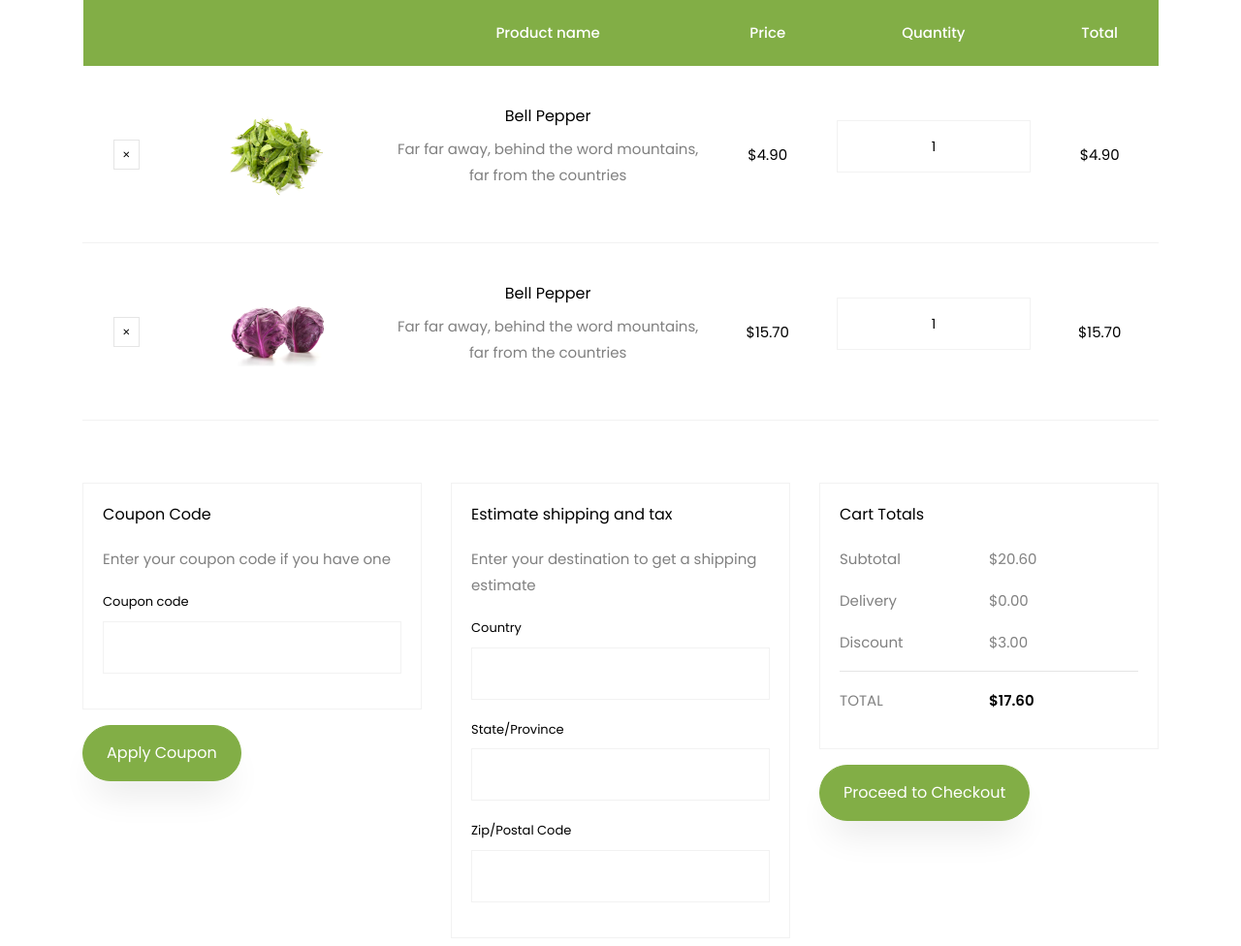
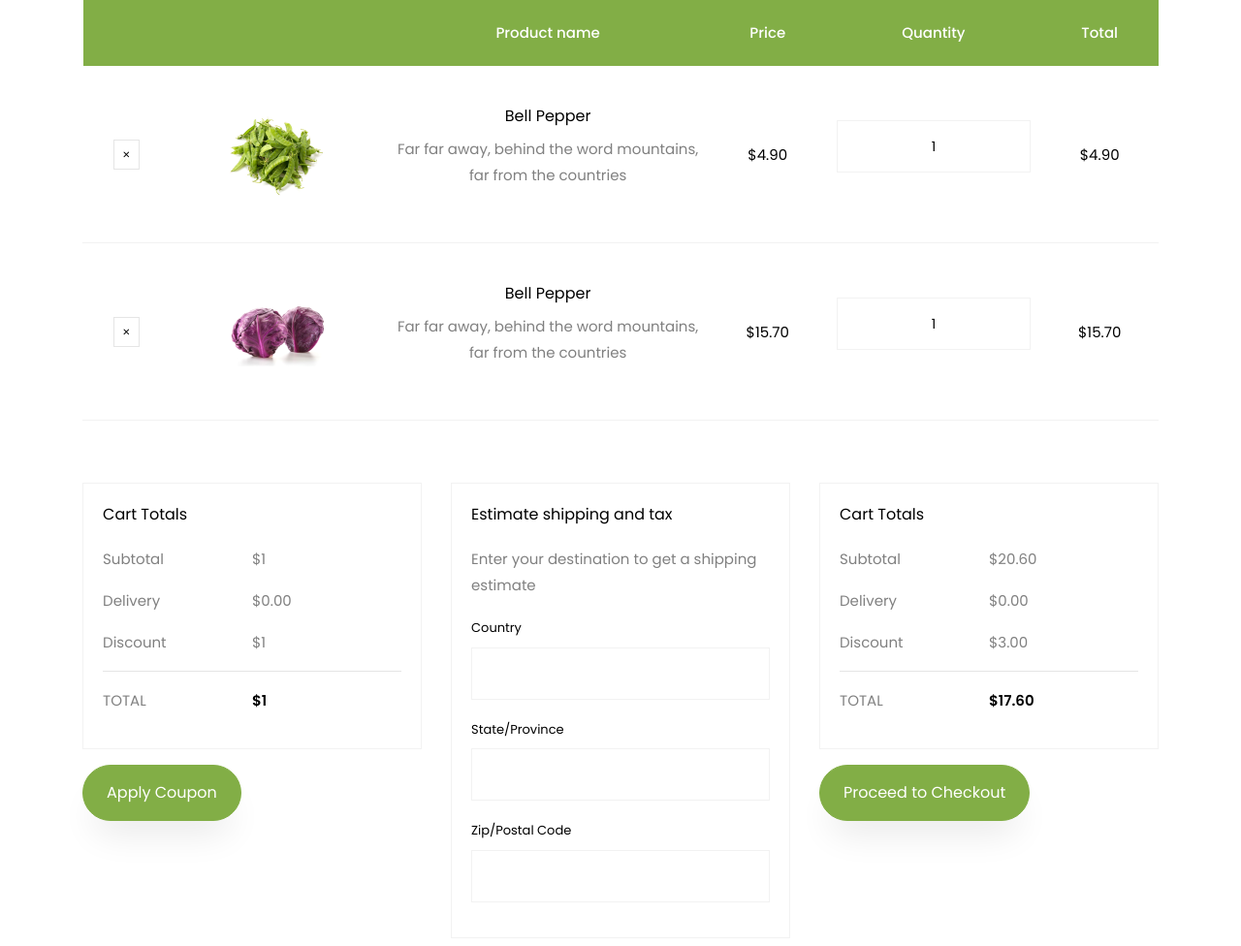
Before and after one commit to barmalie/PYWEBDjango, a Django app: template apps/cart_shop/templates/cart_shop/cart.html in a window 1280 px wide. Shown: the part 553-1529 px from the top of the page at 97% size. Run offline with Django 4.2, Linux system fonts and the light colour scheme; tables that the repository leaves empty hold one stand-in row (values such as "Sample post"); the template is opened without the code that fills it: values that come from a table or form of the project are taken from there, most other values are stand-ins (such as "Sample title", 1, 10 or a date in 2020); parts of the project's set-up code (start-up, migrations or seed data) failed here and were passed over; some libraries are stand-ins or nearby versions; some web fonts are replaced.

Commit message:
практика 3 87 пункт

```diff
--- a/apps/cart_shop/templates/cart_shop/cart.html
+++ b/apps/cart_shop/templates/cart_shop/cart.html
@@ -114,6 +114,7 @@
 						      </tr>
 						    </thead>
 						    <tbody>
+                            {% for item in cart_items %}
 						      <tr class="text-center">
 						        <td class="product-remove"><a href="#"><span class="ion-ios-close"></span></a></td>
 
@@ -134,7 +135,7 @@
 
 						        <td class="total">$4.90</td>
 						      </tr><!-- END TR-->
-
+                                {%endfor%}
 						      <tr class="text-center">
 						        <td class="product-remove"><a href="#"><span class="ion-ios-close"></span></a></td>
 
@@ -163,16 +164,27 @@
     		<div class="row justify-content-end">
     			<div class="col-lg-4 mt-5 cart-wrap ftco-animate">
     				<div class="cart-total mb-3">
-    					<h3>Coupon Code</h3>
-    					<p>Enter your coupon code if you have one</p>
-  						<form action="#" class="info">
-	              <div class="form-group">
-	              	<label for="">Coupon code</label>
-	                <input type="text" class="form-control text-left px-3" placeholder="">
-	              </div>
-	            </form>
-    				</div>
-    				<p><a href="checkout.html" class="btn btn-primary py-3 px-4">Apply Coupon</a></p>
+                      <h3>Cart Totals</h3>
+                      <p class="d-flex">
+                         <span>Subtotal</span>
+                         <span>${{total_price_no_discount}}</span>
+                      </p>
+                      <p class="d-flex">
+                         <span>Delivery</span>
+                         <span>$0.00</span>
+                      </p>
+                      <p class="d-flex">
+                         <span>Discount</span>
+                         <span>${{total_discount}}</span>
+                      </p>
+                      <hr>
+                      <p class="d-flex total-price">
+                         <span>Total</span>
+                         <span>${{total_sum}}</span>
+                      </p>
+                    </div>
+
+    				<p><a href="{%  url  'checkout:checkout' %}" class="btn btn-primary py-3 px-4">Apply Coupon</a></p>
     			</div>
     			<div class="col-lg-4 mt-5 cart-wrap ftco-animate">
     				<div class="cart-total mb-3">
--- a/apps/cart_shop/views.py
+++ b/apps/cart_shop/views.py
@@ -2,6 +2,7 @@ from django.shortcuts import render, get_object_or_404, redirect
 from django.views import View
 from .models import CartItemShop, Cart, Product
 from decimal import Decimal
+
 
 class ViewCart(View):
     def get(self, request):
```
